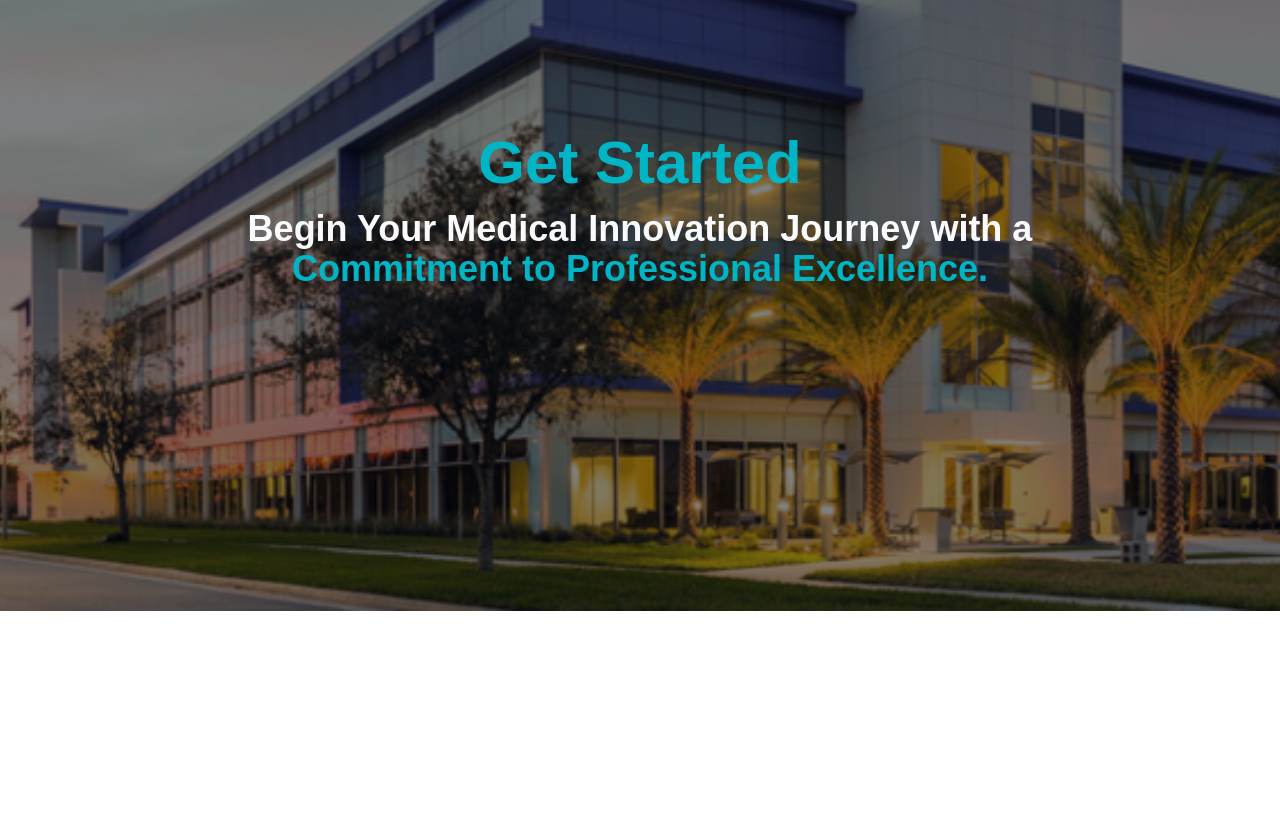
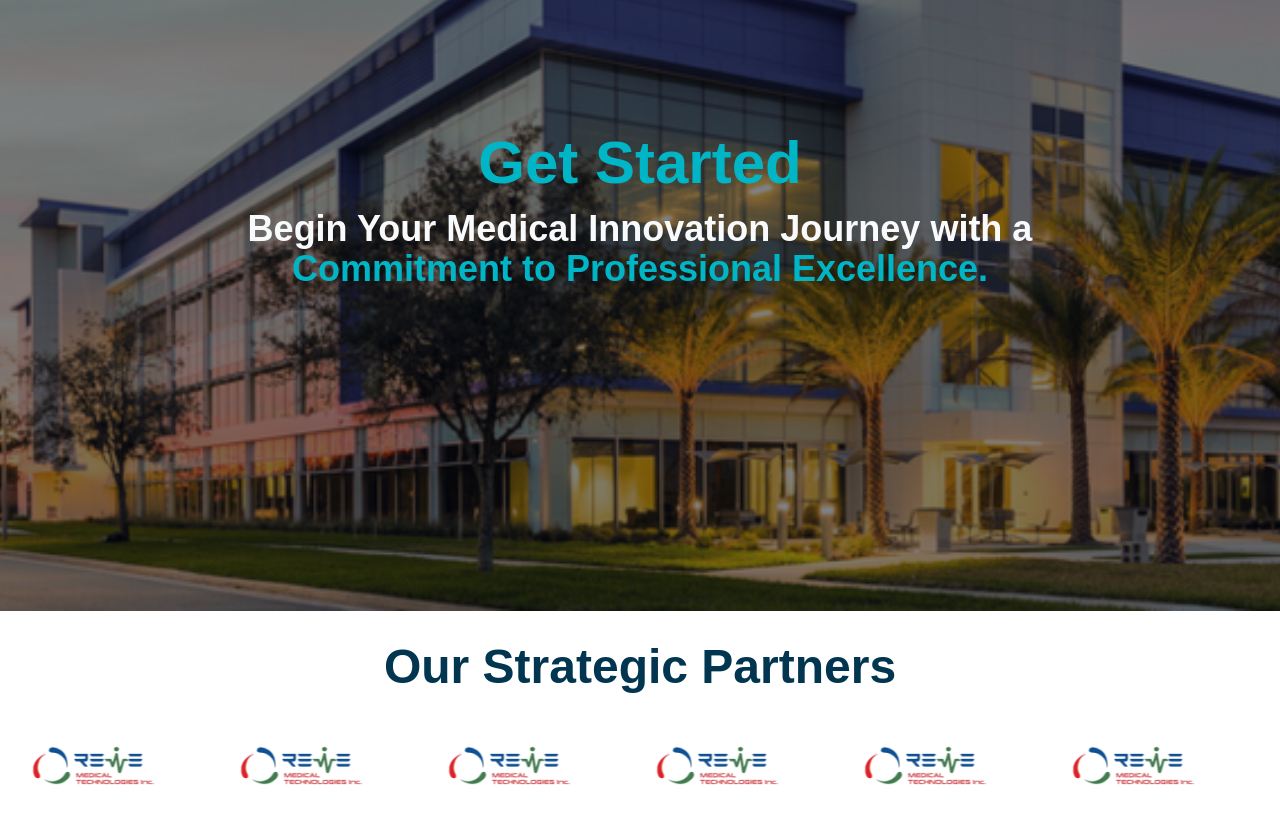
Before and after one commit to wahabsharif/rmt-usa-v2, a Next.js app: page / in a window 1280 px wide. Shown: the part 4066-4889 px from the top of the page. Before the commit the page ends 4677 px from the top, so only its background shows below. Built offline with nearby package versions, Linux system fonts and the light colour scheme.

Commit message:
Our Partners

```diff
--- a/package.json
+++ b/package.json
@@ -13,12 +13,15 @@
     "next": "15.0.3",
     "react": "19.0.0-rc-66855b96-20241106",
     "react-dom": "19.0.0-rc-66855b96-20241106",
-    "react-icons": "^5.3.0"
+    "react-icons": "^5.3.0",
+    "react-slick": "^0.30.2",
+    "slick-carousel": "^1.8.1"
   },
   "devDependencies": {
     "@types/node": "^20",
     "@types/react": "^18",
     "@types/react-dom": "^18",
+    "@types/react-slick": "^0.23.13",
     "eslint": "^8",
     "eslint-config-next": "15.0.3",
     "postcss": "^8",
--- a/src/app/page.tsx
+++ b/src/app/page.tsx
@@ -2,6 +2,7 @@ import Subscribe from "@/components/common/Subscribe";
 import Features from "@/components/home/Features";
 import GetStartedBanner from "@/components/home/GetStartedBanner";
 import ImageGrid from "@/components/home/ImageGrid";
+import OurPartners from "@/components/home/OurPartners";
 import dynamic from "next/dynamic";
 
 // Dynamic imports
@@ -23,6 +24,7 @@ export default function Home() {
       <Subscribe />
       <Features />
       <GetStartedBanner />
+      <OurPartners />
     </>
   );
 }
--- /dev/null
+++ b/src/components/home/OurPartners.tsx
@@ -0,0 +1,69 @@
+"use client";
+import React, { useEffect, useState } from "react";
+import dynamic from "next/dynamic"; // Import dynamic from Next.js
+import { ourPartnersData } from "@/data/ourPartnersData";
+import Image from "next/image";
+
+// Dynamically import react-slick to disable SSR
+const Slider = dynamic(() => import("react-slick"), { ssr: false });
+
+import "slick-carousel/slick/slick.css";
+import "slick-carousel/slick/slick-theme.css";
+
+const OurPartners: React.FC = () => {
+  const [isClient, setIsClient] = useState(false);
+
+  useEffect(() => {
+    setIsClient(true);
+  }, []);
+
+  const settings = {
+    slidesToShow: 6,
+    slidesToScroll: 1,
+    autoplay: true,
+    autoplaySpeed: 2000,
+    arrows: false,
+    dots: false,
+    pauseOnHover: false,
+    responsive: [
+      {
+        breakpoint: 768,
+        settings: {
+          slidesToShow: 4,
+        },
+      },
+      {
+        breakpoint: 520,
+        settings: {
+          slidesToShow: 3,
+        },
+      },
+    ],
+  };
+
+  if (!isClient) return null;
+
+  return (
+    <div className="container mx-auto p-4">
+      <h2 className="text-center py-4 text-5xl text-thDarkBlue font-semibold">
+        Our Strategic Partners
+      </h2>
+      <section className="customer-logos">
+        <Slider {...settings}>
+          {ourPartnersData.map((partner, index) => (
+            <div key={index} className="slide">
+              <Image
+                src={partner.src}
+                alt={partner.alt}
+                width={1000}
+                height={1000}
+              />
+            </div>
+          ))}
+        </Slider>
+      </section>
+    </div>
+  );
+};
+
+export default OurPartners;
--- /dev/null
+++ b/src/data/ourPartnersData.ts
@@ -0,0 +1,30 @@
+export const ourPartnersData = [
+  {
+    src: "/images/logo/logo.png",
+    alt: "Partner 1",
+  },
+  {
+    src: "/images/logo/logo.png",
+    alt: "Partner 1",
+  },
+  {
+    src: "/images/logo/logo.png",
+    alt: "Partner 1",
+  },
+  {
+    src: "/images/logo/logo.png",
+    alt: "Partner 1",
+  },
+  {
+    src: "/images/logo/logo.png",
+    alt: "Partner 1",
+  },
+  {
+    src: "/images/logo/logo.png",
+    alt: "Partner 1",
+  },
+  {
+    src: "/images/logo/logo.png",
+    alt: "Partner 1",
+  },
+];
```
Also changed, not shown: 1 other file (tests, documents, lock files or other folders).
